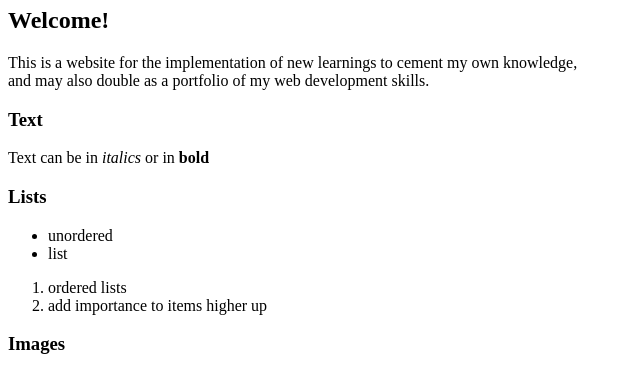
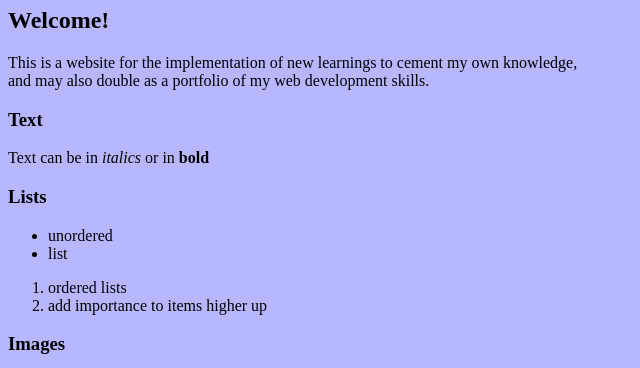
Before and after one commit to TheMai1man/TheMai1man.github.io, a plain HTML site: page index.html in a window 1280 px wide. Shown: the part 73-441 px from the top of the page, without its empty margins (0-640 px from the left). Drawn offline with Linux system fonts and the light colour scheme; grey boxes are pictures that could not be loaded.

Commit message:
intial CSS additions

```diff
--- a/index.html
+++ b/index.html
@@ -3,6 +3,13 @@
     <head>
         <meta charset="utf-8">
         <title>Liam's Practice Website</title>
+        <style>
+            body
+            {
+                color: #000000;
+                background-color: #0004ff49;
+            }
+        </style>
     </head>
     <body>
         <h1>My Practice Website!</h1>
```
